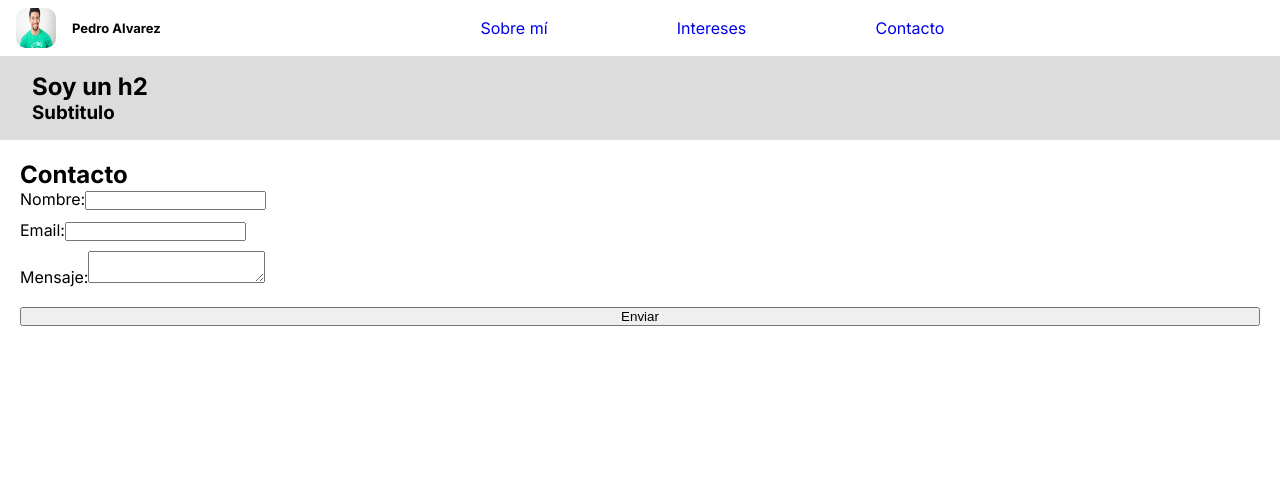
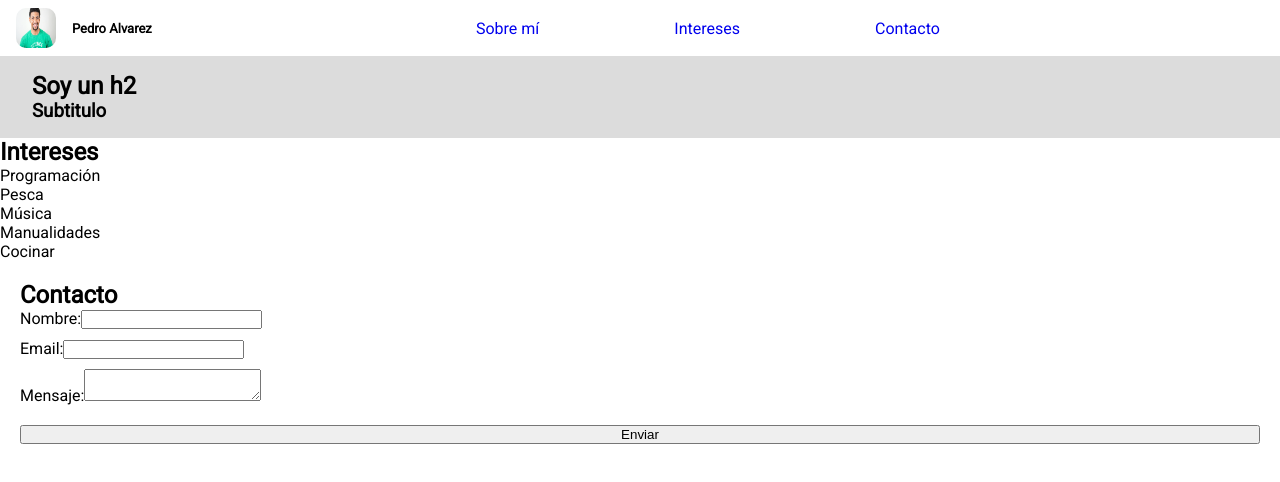
Before and after one commit to Majomon/Prueba-Tecnica-App, a Next.js app: page / in a window 1280 px wide. Shown: the top 482 px of the page. Built offline with nearby package versions, Linux system fonts and the light colour scheme.

Commit message:
Hecho lo básico

```diff
--- a/src/app/layout.jsx
+++ b/src/app/layout.jsx
@@ -1,11 +1,11 @@
-import { Inter } from "next/font/google";
+import { Roboto } from "next/font/google";
 import "./globals.css";
 
-const inter = Inter({ subsets: ["latin"] });
+const inter = Roboto({ subsets: ["latin"], weight: ["300", "400"] });
 
 export const metadata = {
-  title: "Create Next App",
-  description: "Generated by create next app",
+  title: "Prueba tecnica - Perfil de usuario",
+  description: "Monzón Mauricio - Desarrollador Web",
 };
 
 export default function RootLayout({ children }) {
--- a/src/app/page.jsx
+++ b/src/app/page.jsx
@@ -2,12 +2,14 @@ import { About } from "@/components/About/About";
 import ContactForm from "@/components/ContactForm/ContactForm";
 import { Header } from "@/components/Header/Header";
 import styles from "./page.module.css";
+import { Interests } from "@/components/Interests/Interests";
 
 export default function HomePage() {
   return (
     <div className={styles.container}>
       <Header />
       <About />
+      <Interests />
       <ContactForm />
     </div>
   );
--- /dev/null
+++ b/src/components/Interests/Interests.jsx
@@ -0,0 +1,17 @@
+import user from "@/data/user";
+import React from "react";
+
+export const Interests = () => {
+  return (
+    <section id="interests">
+      <h2>Intereses</h2>
+      <ul>
+        {user.interests.map((interest, index) => (
+          <li key={index}>
+            <p>{interest}</p>
+          </li>
+        ))}
+      </ul>
+    </section>
+  );
+};
```
Also changed, not shown: src/components/Interests/Interests.module.css (added).
